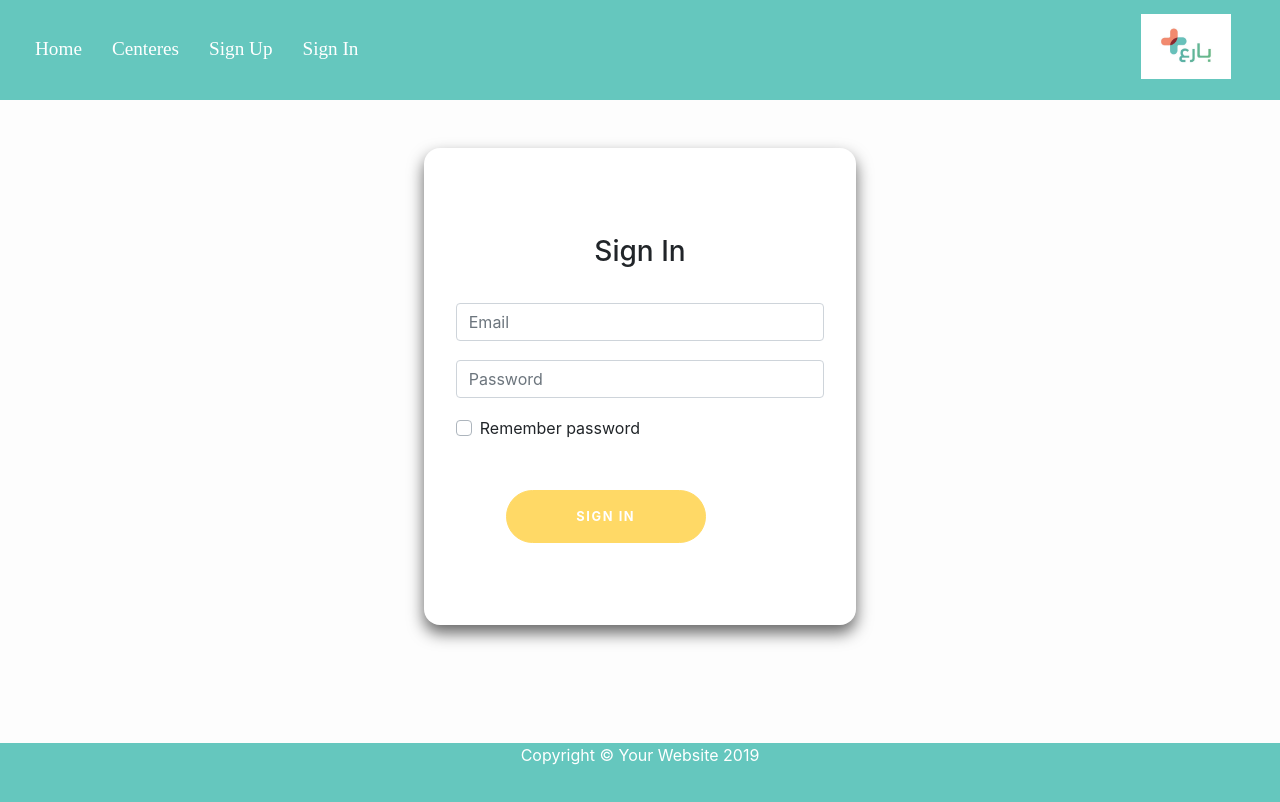
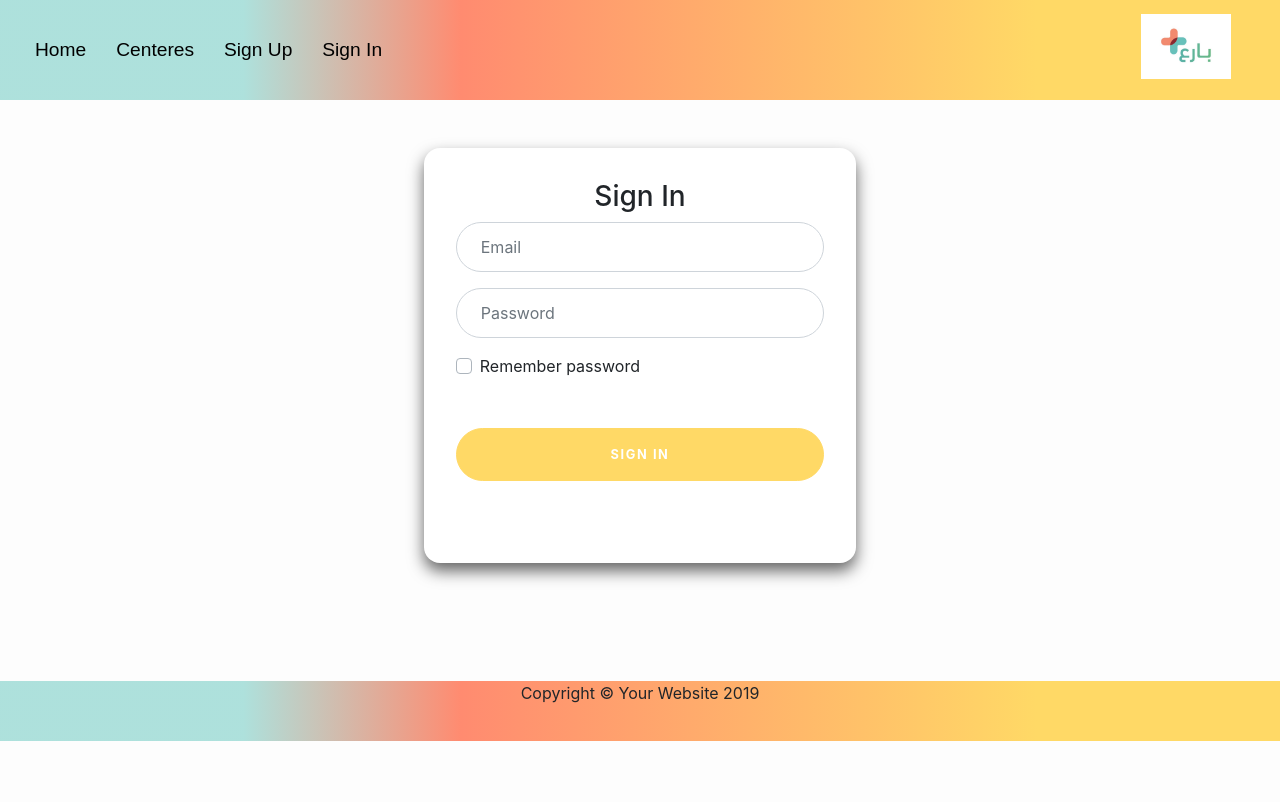
Before and after one commit to sumayahtechcampus/project-frontend, a React app: page /#/sign-in in a window 1280 px wide. Built offline with nearby package versions, Linux system fonts and the light colour scheme.

Commit message:
edit sign up design

```diff
--- a/src/auth/components/SignIn.js
+++ b/src/auth/components/SignIn.js
@@ -46,31 +46,31 @@ class SignIn extends Component {
         <div className="card card-signin my-5">
           <div className="card-body">
 
-      <form className='auth-form' onSubmit={this.onSignIn}>
+      <form className='form-signin' onSubmit={this.onSignIn}>
         <h3 className="text-center">Sign In</h3>
-        <form className="form-signin">
+
+
         <div className="form-label-group">
-                {/* <input type="email" id="inputEmail" className="form-control" placeholder="email" required autofocus /> */}
-        <label htmlFor="email"></label>
+        <input required name="email" id="inputEmail" className="form-control" value={email} type="email" placeholder="Email"
+        onChange={this.handleChange} />
         </div>
 
-        <input type="email" name="email" id="inputEmail" className="form-control" value={email} placeholder="Email"
-          onChange={this.handleChange} required autofocus />
+        <div className="form-label-group">
+        <label htmlFor="password"></label>
 
-<div className="form-label-group">
-{/* // <input type="password" id="inputPassword" class="form-control" placeholder="Password" required /> */}
-        <label htmlFor="password"></label>
-          </div>
         <input name="password" id="inputPassword" class="form-control" value={password} type="password" placeholder="Password"
-          onChange={this.handleChange} required autofocus />
+          onChange={this.handleChange} required autofocus />  </div>
+
+
           <div className="custom-control custom-checkbox mb-3">
           <input type="checkbox" className="custom-control-input" id="customCheck1"/>
           <label className="custom-control-label" for="customCheck1">Remember password</label>
           </div>
 
-              <button class="btn btn-lg btn- btn-block text-uppercase" type="submit">Sign in</button>
+              <button class="btn btn-lg btn-block text-uppercase btn-pos" type="submit">Sign in</button>
+
       </form>
-      </form>
+
       </div>
       </div>
       </div>
--- a/src/auth/components/SignUp.js
+++ b/src/auth/components/SignUp.js
@@ -56,16 +56,14 @@ class SignUp extends Component {
 
                 <div className="card-body">
                   <h5 className="card-title text-center">Register</h5>
-                  <form className="form-signin">
+                  <form className="form-signin" onSubmit={this.onSignUp}>
                     <div className="form-label-group">
-                      <form className='auth-form' onSubmit={this.onSignUp}>
                         <h3>Sign Up</h3>
-                      </form>
+
 
                     </div>
 
                     <div className="form-label-group">
-                      {/* <label htmlFor="Email">Email</label> */}
                       <input required name="email" id="inputEmail" className="form-control" value={email} type="email" placeholder="Email"
                         onChange={this.handleChange} />
                     </div>
@@ -87,17 +85,18 @@ class SignUp extends Component {
 
                     <div className="form-label-group">
                       <label htmlFor="Age"> </label>
-                      <input required name="age" value={age} type="number" id="inputAge" className="from-control" placeholder="Enter your Age" onChange={this.handleChange} />
+                      <input required name="age" value={age} type="number"  className="form-control" placeholder="Enter your Age"
+                       onChange={this.handleChange} />
                     </div>
 
                     <div className="form-label-group">
                       <label htmlFor="phone"> </label>
-                      <input required name="phone" id="inputPhone" className="from-control" value={phone} type="text" placeholder="Enter your Phone " onChange={this.handleChange} />
+                      <input required name="phone" id="inputPhone" className="form-control" value={phone} type="text" placeholder="Enter your Phone " onChange={this.handleChange} />
                     </div>
 
                     <div className="form-label-group">
                       <label htmlFor="relation"> </label>
-                      <input required name="relation" value={relation} type="text" id="inputRelation" className="from-control" placeholder="Enter your Relation"
+                      <input required name="relation" value={relation} type="text" id="inputRelation" className="form-control" placeholder="Enter your Relation"
                         onChange={this.handleChange} />
 
                       <button className="btn btn-lg btn-block text-uppercase btn-pos" type="submit">Sign Up</button>
--- a/src/auth/components/signup.scss
+++ b/src/auth/components/signup.scss
@@ -24,7 +24,7 @@
   .card-signin .card-img-left {
     width: 45%;
     /* Link to your background image using in the property below! */
-    background: scroll center url('https://source.unsplash.com/WEQbe2jBg40/414x512');
+    background: scroll center url('https://images.unsplash.com/photo-1503454537195-1dcabb73ffb9?ixlib=rb-1.2.1&ixid=eyJhcHBfaWQiOjEyMDd9&auto=format&fit=crop&w=600&q=60');
     background-size: cover;
   }
 
--- a/src/footer/Footer.js
+++ b/src/footer/Footer.js
@@ -6,7 +6,7 @@ function Footer() {
     <div id="container">
     <div id="body"></div>
     <div id="footer">
-    <p className="m-0 text-center text-white">Copyright &copy; Your Website 2019</p>
+    <p className="m-0 text-center text-black">Copyright &copy; Your Website 2019</p>
 
     </div>
  </div>
--- a/src/footer/Footer.scss
+++ b/src/footer/Footer.scss
@@ -13,5 +13,6 @@
   bottom:0;
   width:100%;
   height:60px;   /* Height of the footer */
-  background:#65c7be;
+  background: rgb(101,199,190);
+background: linear-gradient(90deg, rgba(101,199,190,0.5219129888283438) 19%, rgba(255,139,112,1) 36%, rgba(255,217,102,1) 81%);
 }
--- a/src/header/Header.scss
+++ b/src/header/Header.scss
@@ -1,15 +1,14 @@
-$charcoal:#65c7be;
 .menu-sign{
-  color:white;
-  font-family: 'Righteous', cursive;  ;
+  color:black ;
+  font-family: 'Archivo Black', sans-serif;
 }
 
 .main-header {
-  border-bottom: 1px solid $charcoal;
   display: flex;
   height: 100px;
   padding: 0 20px;
-  background-color:#65c7be;
+  background: rgb(101,199,190);
+background: linear-gradient(90deg, rgba(101,199,190,0.5219129888283438) 19%, rgba(255,139,112,1) 36%, rgba(255,217,102,1) 81%);
 
   a,
   span {
@@ -53,7 +52,6 @@ $charcoal:#65c7be;
 
     a,
     span {
-      border: 1px solid $charcoal;
       margin-bottom: 5px;
       text-align: center;
       width: 80%;
```
Lines whose indentation alone changed are shown as unchanged.
